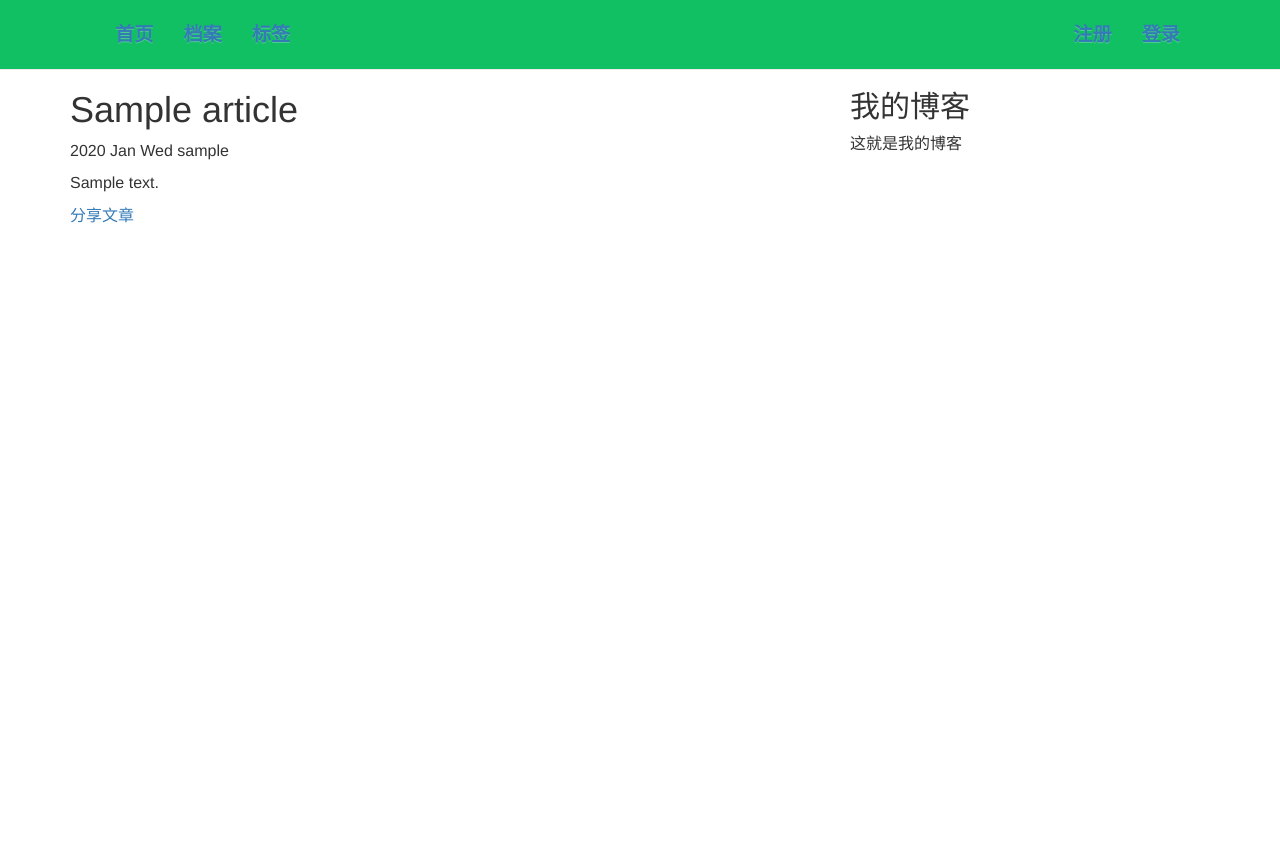
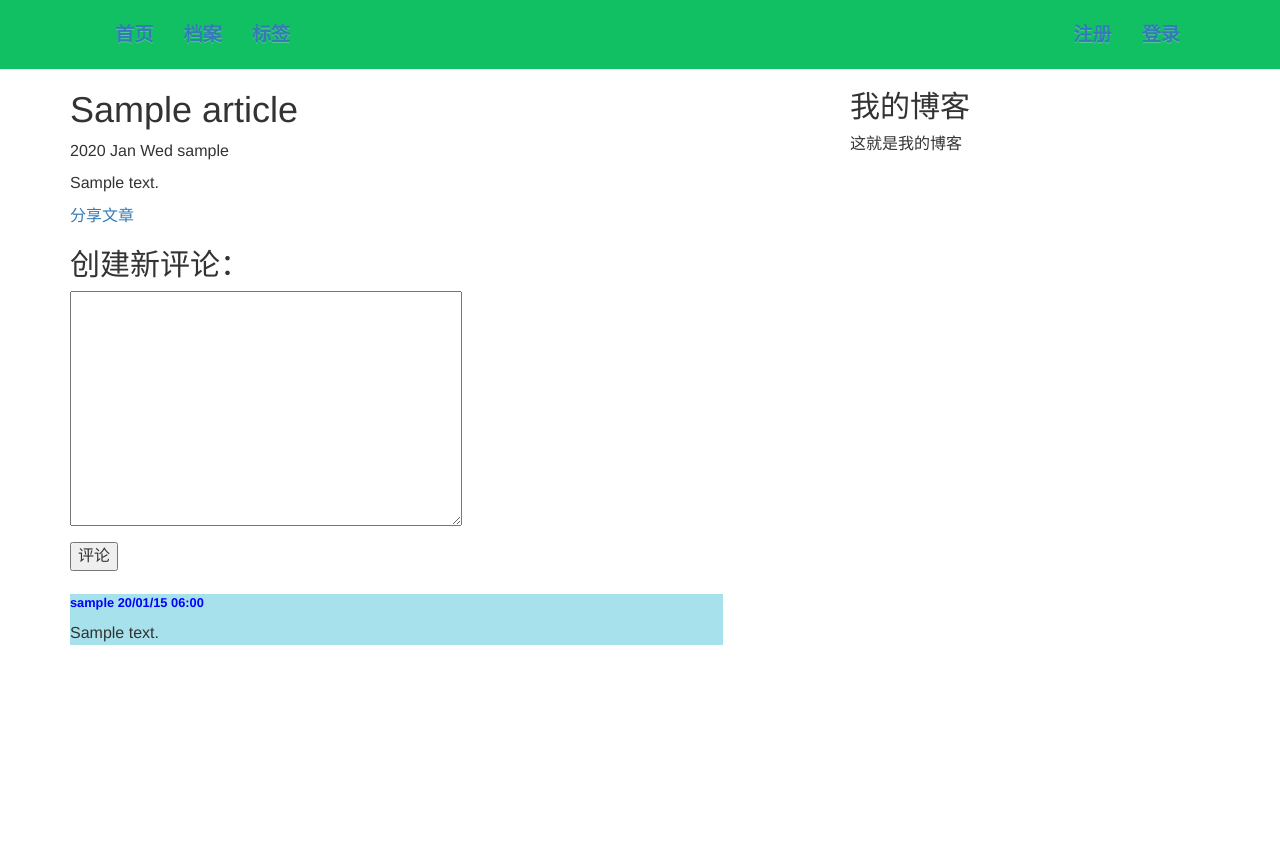
Before and after one commit to limumu008/django_blog, a Django app: page /blog/article/1/ in a window 1280 px wide. Shown: the top 844 px of the page. Run offline with Django 3.2, Linux system fonts and the light colour scheme; tables that the repository leaves empty hold one stand-in row (values such as "Sample post"); some libraries are stand-ins or nearby versions.

Commit message:
add feature:one step comment

```diff
--- a/account/views.py
+++ b/account/views.py
@@ -33,7 +33,6 @@ def account_profile(request):
 
 
 class RegisterView(generic.CreateView):
-    # todo add email verification
     # todo add auto login
     model = User
     form_class = RegisterForm
--- a/blog/forms.py
+++ b/blog/forms.py
@@ -1,8 +1,18 @@
 from django import forms
+
+from blog.models import Comment
 
 
 class EmailArticleForm(forms.Form):
-    name = forms.CharField(max_length=200)
-    email = forms.EmailField()
-    to = forms.EmailField()
-    comment = forms.CharField(required=False, widget=forms.Textarea)
+    name = forms.CharField(max_length=200, label='你的名字')
+    to = forms.EmailField(label='目标邮件')
+    comment = forms.CharField(required=False, widget=forms.Textarea, label='评论')
+
+
+class ArticleCommentForm(forms.ModelForm):
+    class Meta:
+        model = Comment
+        fields = ('content',)
+        labels = {
+            'content': ''
+        }
--- a/blog/models.py
+++ b/blog/models.py
@@ -29,3 +29,19 @@ class Article(models.Model):
     def get_absolute_url(self):
         from django.urls import reverse
         return reverse('blog:articles', kwargs={'pk': self.pk})
+
+
+class Comment(models.Model):
+    article = models.ForeignKey(Article, on_delete=models.CASCADE, related_name='comments')
+    author = models.ForeignKey(settings.AUTH_USER_MODEL,
+                               on_delete=models.CASCADE, related_name='comments')
+    created = models.DateTimeField(auto_now_add=True)
+    updated = models.DateTimeField(auto_now=True)
+    content = models.TextField()
+    is_show = models.BooleanField(default=True)
+
+    class Meta:
+        ordering = ('created',)
+
+    def __str__(self):
+        return f"{self.content}"
--- a/blog/static/blog/css/blog.css
+++ b/blog/static/blog/css/blog.css
@@ -2,3 +2,13 @@ p.article {
     font-size: 0.8em;
     line-height: 1.8;
 }
+
+div.comment {
+    background-color: #a6e1ec;
+}
+
+p.comment-author {
+    font-size: 0.8em;
+    color: blue;
+    font-weight: bolder;
+}
--- a/blog/templates/blog/article.html
+++ b/blog/templates/blog/article.html
@@ -5,9 +5,38 @@
 
 {% block main %}
     <article>
+        {# 显示文章 #}
         <h1>{{ article.title }}</h1>
         <p>{{ article.publish|date:"Y M D" }} {{ article.author }}</p>
         <p>{{ article.content }}</p>
+
+        <p><a href="{% url 'blog:share_article' id=article.id %}">分享文章</a></p>
+
+        {# 新评论 #}
+
+        {% if new_comment %}
+            <h2>评论已添加</h2>
+        {% else %}
+            <h2>创建新评论：</h2>
+            <form action="." method="post">
+                {{ comment_form.as_p }}
+                {% csrf_token %}
+                <input type="submit" value="评论">
+            </form>
+        {% endif %}
+        <br>
+        {# 显示评论 #}
+
+        {% for comment in comments %}
+            <div class="comment">
+                <p class="comment-author">
+                    {{ comment.author }} {{ comment.created |date:'y/m/d h:i' }}
+                </p>
+                <p>{{ comment }}</p>
+            </div>
+        {% empty %}
+            <p>暂无评论</p>
+        {% endfor %}
     </article>
-    <p><a href="{% url 'blog:share_article' id=article.id %}">分享文章</a></p>
+
 {% endblock %}
--- a/blog/urls.py
+++ b/blog/urls.py
@@ -5,7 +5,7 @@ from . import views
 app_name = 'blog'
 urlpatterns = [
     path('', views.IndexView.as_view(), name='index'),
-    path(r'article/<int:pk>/', views.ArticleView.as_view(), name='articles'),
+    path(r'article/<int:pk>/', views.article_detail, name='articles'),
     path(r'share_article/<int:id>/', views.share_article, name='share_article'),
 
 ]
--- a/blog/views.py
+++ b/blog/views.py
@@ -2,7 +2,7 @@ from django.core.mail import send_mail
 from django.shortcuts import get_object_or_404, render
 from django.views import generic
 
-from .forms import EmailArticleForm
+from .forms import ArticleCommentForm, EmailArticleForm
 from .models import Article
 
 
@@ -13,10 +13,24 @@ class IndexView(generic.ListView):
     paginate_by = 10
 
 
-class ArticleView(generic.DetailView):
-    model = Article
-    template_name = 'blog/article.html'
-    context_object_name = 'article'
+def article_detail(request, pk):
+    article = get_object_or_404(Article, id=pk)
+    comments = article.comments.filter(is_show=True)
+    new_comment = None
+    if request.method == 'POST':
+        comment_form = ArticleCommentForm(request.POST)
+        if comment_form.is_valid():
+            new_comment = comment_form.save(commit=False)
+            new_comment.author = request.user
+            new_comment.article = article
+            new_comment.save()
+    else:
+        comment_form = ArticleCommentForm()
+    context = {'article': article,
+               'comments': comments,
+               'comment_form': comment_form,
+               'new_comment': new_comment}
+    return render(request, 'blog/article.html', context)
 
 
 def share_article(request, id):
@@ -28,7 +42,7 @@ def share_article(request, id):
         if form.is_valid():
             cd = form.cleaned_data
             article_url = request.build_absolute_uri(article.get_absolute_url())
-            subject = f"{cd['name']}({cd['email']}) 建议你读一下《{article.title}》"
+            subject = f"{cd['name']} 建议你读一下《{article.title}》"
             message = f"{article_url} " \
                       f"{cd['name']}的评论：{cd['comment']}"
             send_mail(subject, message, 'wangzhou8284@163.com', [cd['to']])
```
Also changed, not shown: blog/admin.py (+6 -1 lines), README.md, blog/migrations/0003_comment.py (added).
